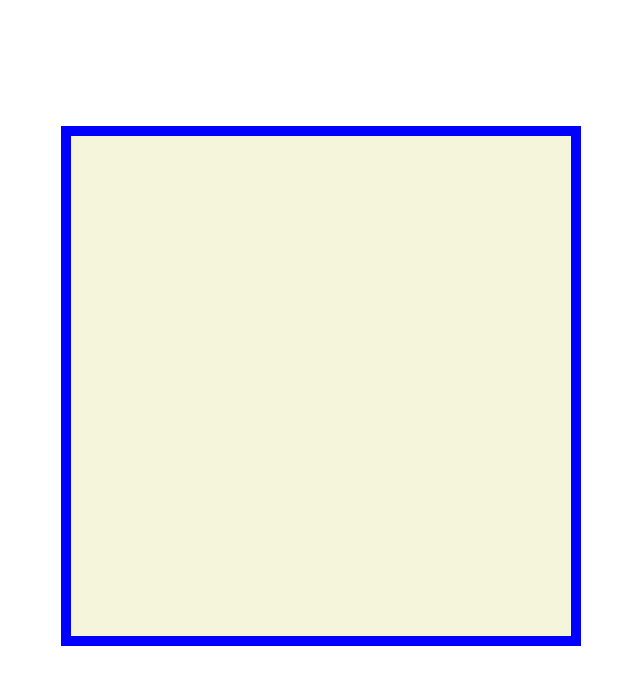
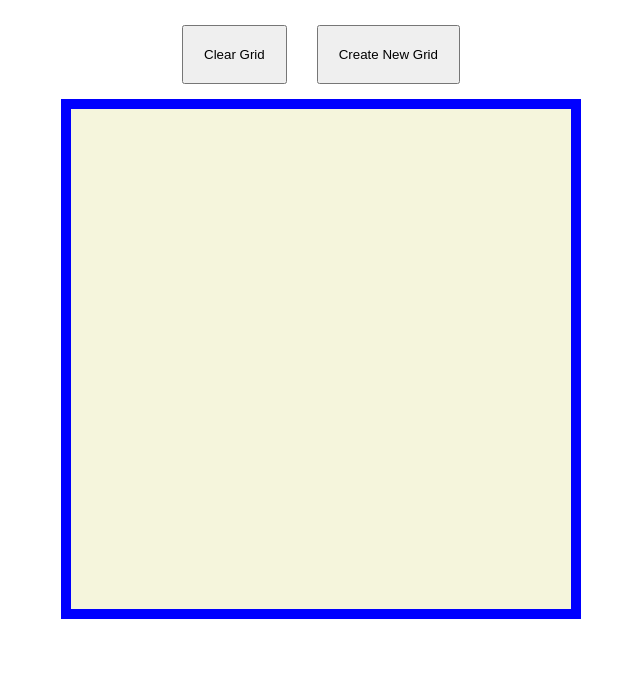
Before and after one commit to humanebean/etchASketch, a plain HTML site: page index.html in a window 1280 px wide. Shown: the whole page, without its empty margins (319-959 px from the left). Drawn offline with Linux system fonts and the light colour scheme.

Commit message:
created a function that clears the board and a function that lets you create a new YxY board based on user input. Also connected the appropriate buttons to these functions.

```diff
--- a/etchASketch.js
+++ b/etchASketch.js
@@ -19,4 +19,22 @@ function makeGrid(size){
         grid.appendChild(newLine)
     }
 }
-makeGrid(100)
+function clearGrid(){
+    let grid=document.querySelector("#myGrid")
+    while(grid.firstChild){grid.removeChild(grid.firstChild)}
+}
+let defaultVal=16
+let clearBtn=document.querySelector("#clear")
+clearBtn.addEventListener('click',()=>{
+    clearGrid()
+    makeGrid(defaultVal)
+})
+let newGrid=document.querySelector('#newGrid')
+newGrid.addEventListener('click',()=>{
+    defaultVal=parseInt(prompt("What size grid do you want? Please pick a number from 1-100."))
+    while (defaultVal>100 || defaultVal<0){defaultVal=parseInt(prompt("That is not a valid number. Please pick a number from 1-100."))}
+    clearGrid()
+    makeGrid(defaultVal)
+})
+
+makeGrid(defaultVal)
--- a/index.html
+++ b/index.html
@@ -8,6 +8,10 @@
     <script src="etchASketch.js" defer></script>
 </head>
 <body>
+    <div id="btnContainer">
+        <button class="btn" id="clear">Clear Grid</button>
+        <button class='btn' id="newGrid">Create New Grid</button>
+    </div>
     <div id="gridContainer">
         <div id="myGrid"></div>
     </div>
--- a/styles.css
+++ b/styles.css
@@ -1,7 +1,6 @@
 #gridContainer{
     display: flex;
     justify-content: center;
-    margin-top: 10%;
 }
 #myGrid{
     display: flex;
@@ -27,3 +26,17 @@
     flex-basis: 100%;
     height: 0;
   }
+.btn{
+    display: flexbox;
+    padding: 20px;
+    justify-content: center;
+    margin: 15px;
+
+}
+#btnContainer{
+    display: flex;
+    justify-content: center;
+    align-items: center;
+    margin-top: 10px;
+    margin-bottom: 0%;
+}
```
